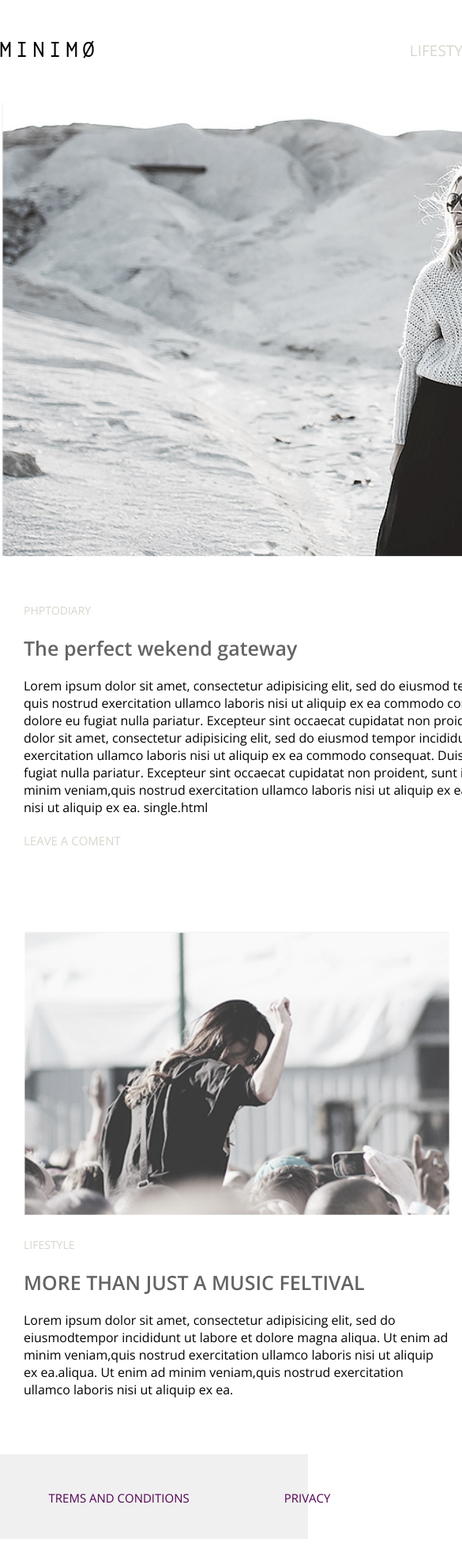
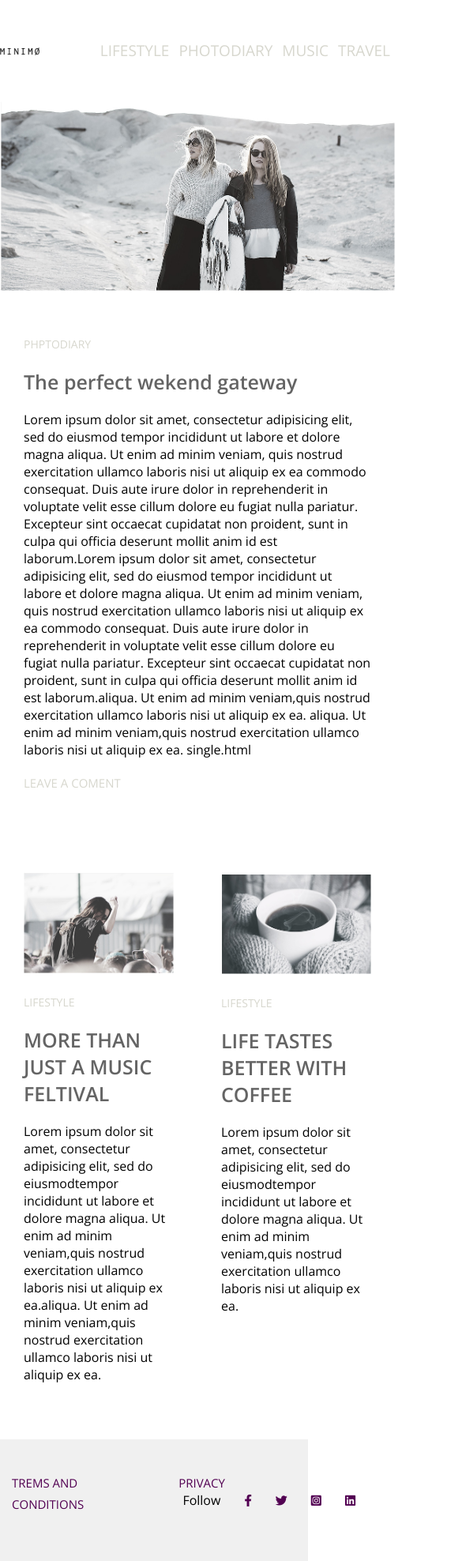
Before and after one commit to Amicableifti/Frontend_Web_Design-Project-3_Minomo, a plain HTML site: page index.html in a window 390 px wide. Shown: the top 1976 px of the page at 79% size, 585 px wide, since content can reach past the window. Before the commit the page ends 1948 px from the top, so only its background shows below. Drawn offline with nearby package versions, Linux system fonts and the light colour scheme.

Commit message:
media add

```diff
--- a/css/style.css
+++ b/css/style.css
@@ -55,8 +55,7 @@ align-items: center;
 padding: 50px 0px;
 
 }
- .logo{}
- .logo{}
+
  .logo{
 
 max-width: 30%;
@@ -255,3 +254,102 @@ color: #520052;
 .rightmenu ul span{
 
 }
+/*****************************
+*/
+@media (max-width: 900px){
+.container{
+	width: 700 px;
+}
+.right-articale{margin-top: -20px;}
+.logo{
+
+max-width: 10%;
+
+flex-basis: 10%;
+}
+nav{
+
+justify-content: center;
+
+max-width: 40%;
+
+flex-basis: 40%;
+}
+nav ul li a{
+
+display: block;
+
+padding: 4px 10px;
+
+/* text-decoration: none; */
+
+font-size: 19px;
+
+text-transform: uppercase;
+
+font-weight: 300px;
+}
+.post {
+    flex-basis: 30%;
+    max-width: 30%;
+    /* padding: 30px; */
+}
+.right-articale {
+    margin-top: -68px;
+}
+}
+@media (max-width: 600px){
+.container{
+	width: 500px;
+}
+.right-articale{margin-top: -85px;}
+nav{
+
+justify-content: center;
+
+max-width: 90%;
+
+flex-basis: 90%;
+
+}
+nav ul li a{
+
+   display: block;
+    padding: 1px 6px;
+    /* text-decoration: none; */
+    font-size: 19px;
+    text-transform: uppercase;
+    font-weight: 300px;
+}
+.post {
+    flex-basis: 50%;
+    max-width: 50%;
+    /* padding: 30px; */
+}
+.leftmenu{
+
+flex-basis: 60%;
+
+/* max-width: 20%; */
+
+padding-left: 120px;
+
+max-width: 60%;
+}
+.rightmenu{
+
+flex-basis: 30%;
+
+max-width: 30%;
+
+padding-left: 122px;
+}
+.leftmenu ul li {
+    display: block;
+    /* text-decoration: none; */
+    padding-right: 120px;
+    font-size: 20px;
+    text-transform: uppercase;
+    margin-bottom: 20px;
+}
+}
```
